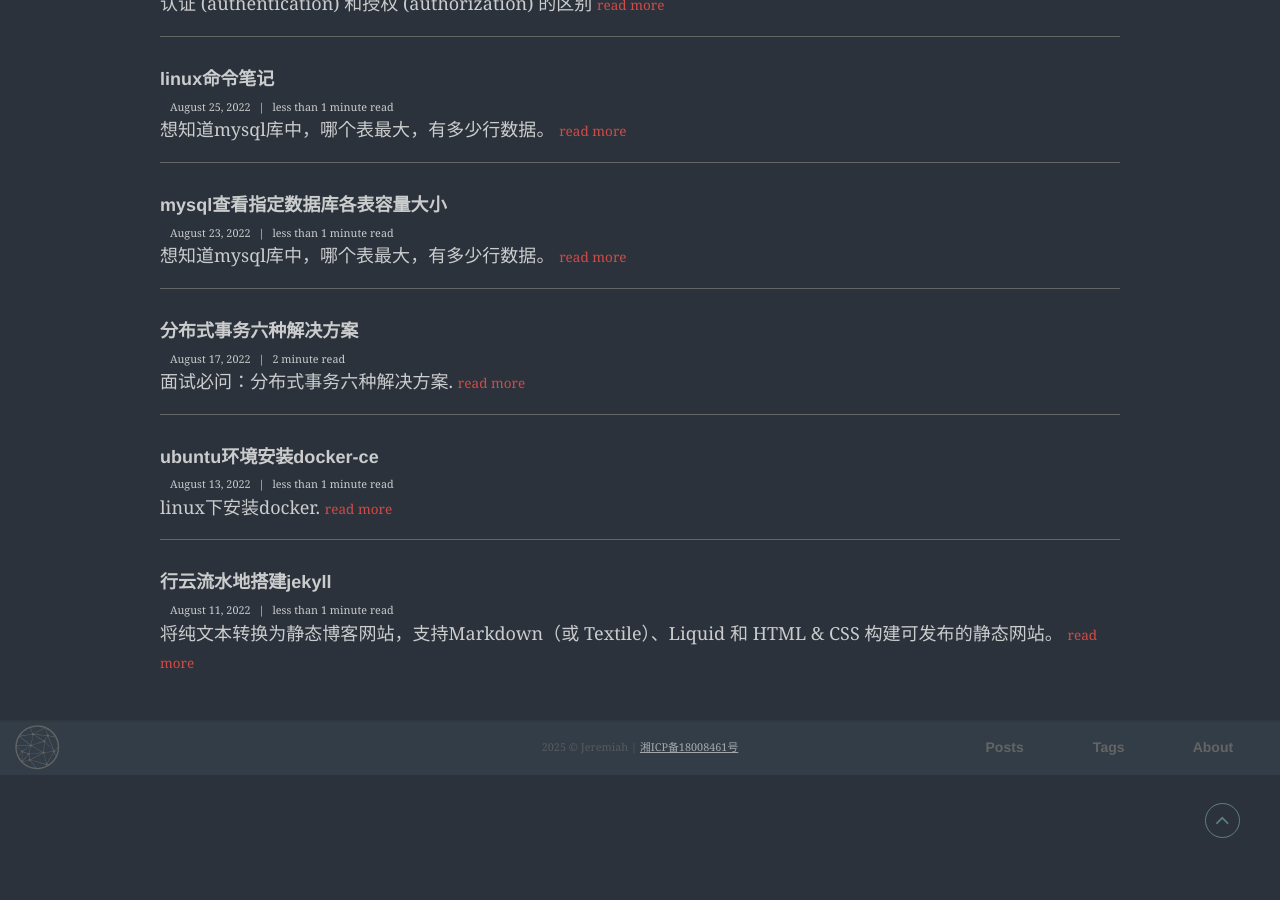
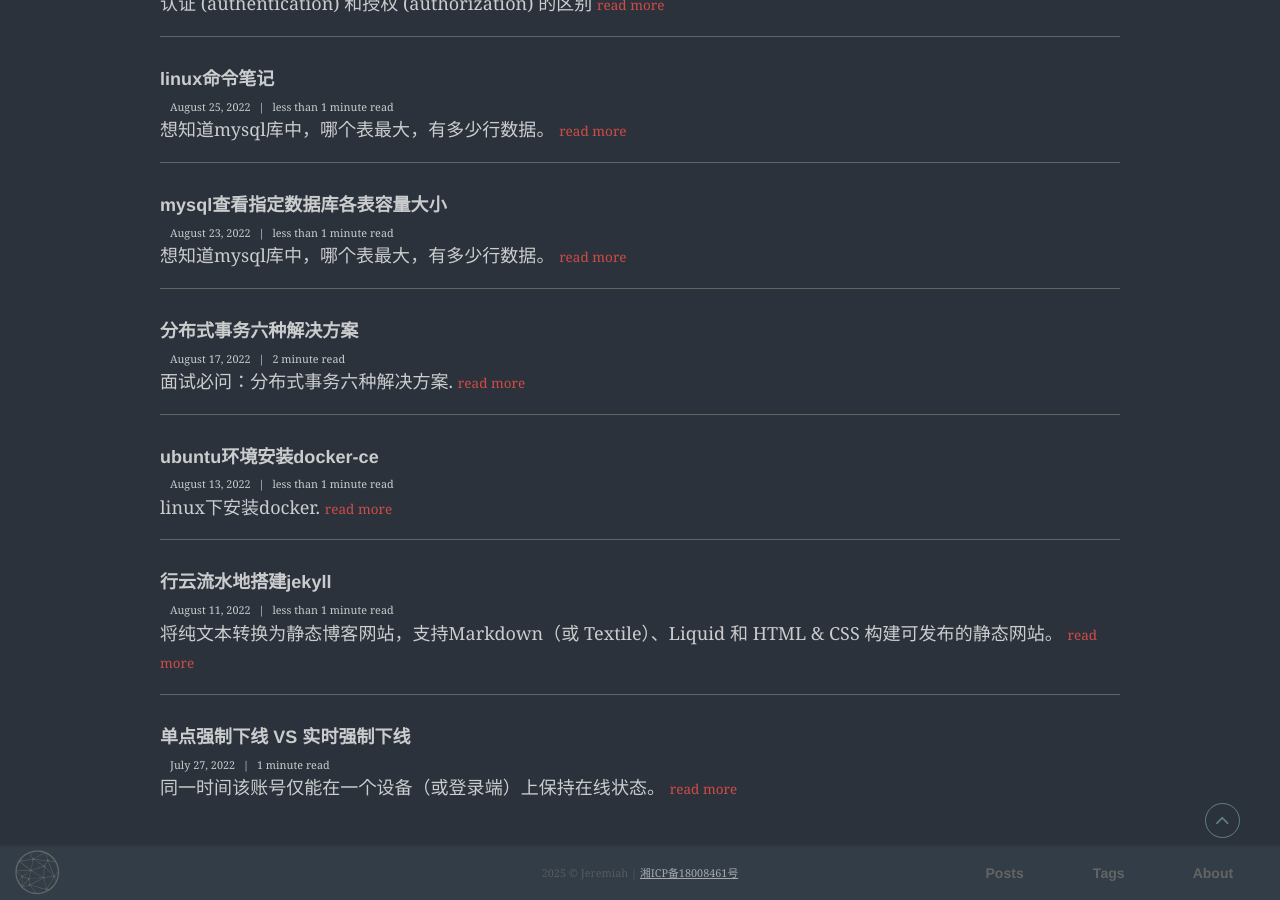
Before and after one commit to JeremiahXu/jeremiahxu.github.io, a Jekyll site: the page built from _pages/archive.html, in a window 1280 px wide and 900 px high, scrolled down 2885 px. Built offline with Jekyll 4.4.1, drawn with Linux system fonts in a browser that asks for light colours; some web fonts are replaced; comment, search, counter and statistics services are not loaded; before the commit the page ends 3660 px from its top, so only the background shows below that.

Commit message:
单点强制下线  VS  实时强制下线

```diff
--- a/_drafts/2025-07-27-单点强制下线.md
+++ b/_posts/2022-07-27-ForceLogout.md
@@ -1,3 +1,17 @@
+---
+layout: post
+read_time: true
+show_date: true
+title: 单点强制下线  VS  实时强制下线
+date: 2022-07-27 12:00:00 +0800
+description: 同一时间该账号仅能在一个设备（或登录端）上保持在线状态。
+img: posts/2022-07-27-ForceLogout/ForceLogout.png
+tags: [后端,dotnet]
+author: Jeremiah
+github:
+---
+
+
 ## 单点强制下线
 
 - 单设备登录限制
```
Also changed, not shown: assets/img/posts/2022-07-27-ForceLogout/ForceLogout.png (added).
